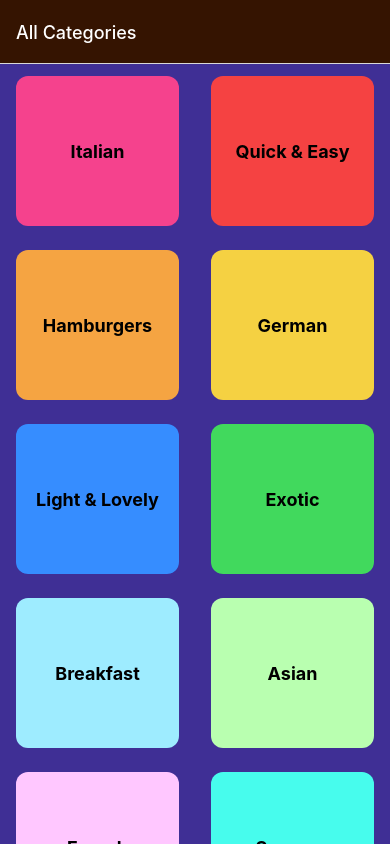
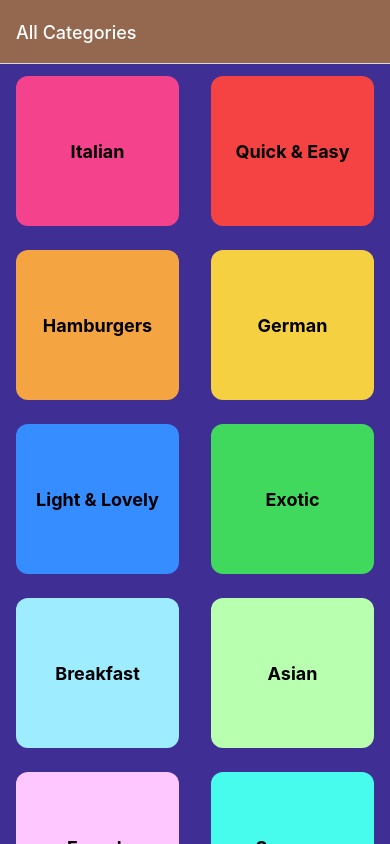
Before and after one commit to Shiva-Sankar-V/Meals, a React Native app: screen / in a window 390 px wide. Built offline with nearby package versions, Linux system fonts and the light colour scheme.

Commit message:
added same styling for different screens

```diff
--- a/App.js
+++ b/App.js
@@ -13,15 +13,18 @@ export default function App() {
     <>
       <StatusBar style="light" />
       <NavigationContainer>
-        <Stack.Navigator>
+        <Stack.Navigator
+          screenOptions={{
+            headerStyle: { backgroundColor: "#682600ab" },
+            headerTintColor: "white",
+            contentStyle: { backgroundColor: "#3f2f95" },
+          }}
+        >
           <Stack.Screen
             name="Meals Categories"
             component={CategoriesScreen1}
             options={{
               title: "All Categories",
-              headerStyle: { backgroundColor: "#351401" },
-              headerTintColor: "white",
-              contentStyle: { backgroundColor: "#3f2f95" },
             }}
           />
           <Stack.Screen name="Meals Overview" component={MealsOverviewScreen} />
```
